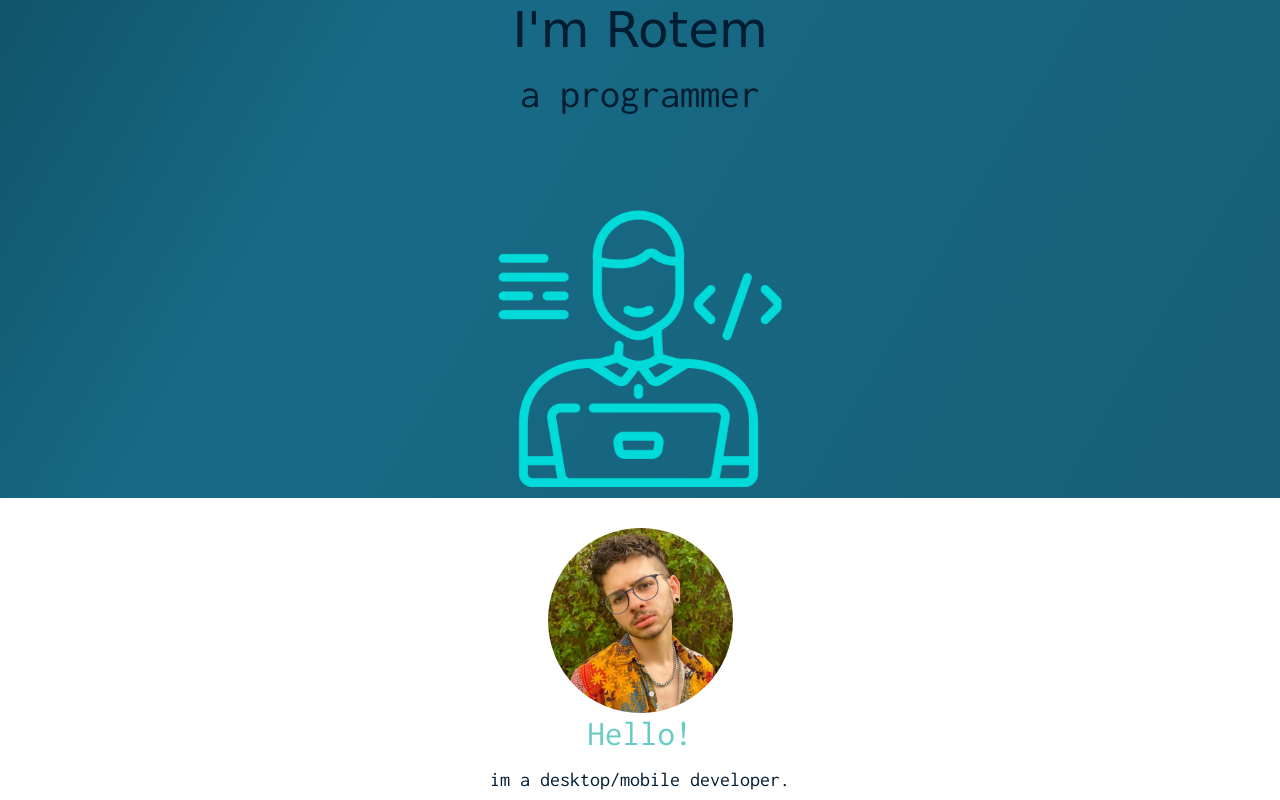
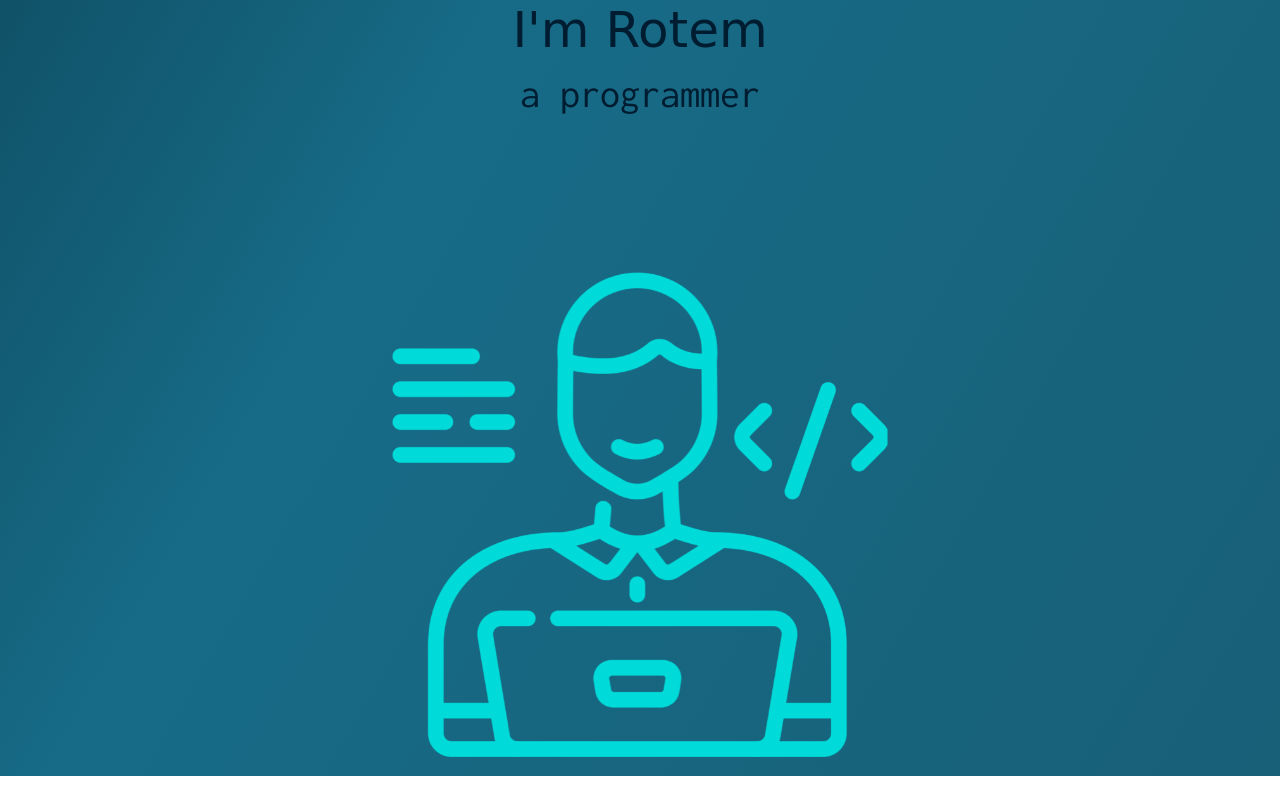
Before and after one commit to RotRotAl/resumeEn, a plain HTML site: page index.html in a window 1280 px wide. Shown: the top 800 px of the page. Drawn offline with nearby package versions, Linux system fonts and the light colour scheme; a web font is replaced by a local one.

Commit message:
Add files via upload

```diff
--- a/index.html
+++ b/index.html
@@ -23,7 +23,7 @@
                 <div class=" flex-column top-container d-flex justify-content-center align-middle container" >
                     <h1 class="title-text">I'm Rotem</h1>
                     <h2 class="title-text">a programmer</h2>
-                    <img class="col-7 col-md-8 col-lg-5 col-xl-4 col-sm-7 col-xs-8 align-self-center" alt="a programmer" src="./assets/images/logo.png" />
+                    <img class="col-7 align-self-center" alt="a programmer" src="./assets/images/logo.png" />
                 </div>
             </header>
         </section>
```
